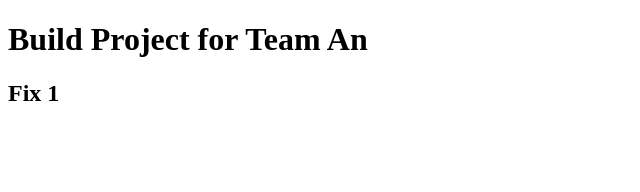
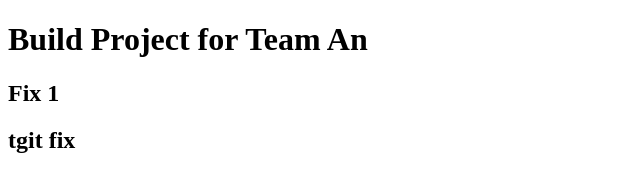
Before and after one commit to AnDuy98/TeamAn, a plain HTML site: page index.html in a window 1280 px wide. Shown: the whole page, without its empty margins (0-640 px from the left). Drawn offline with Linux system fonts and the light colour scheme.

Commit message:
tgit fix

```diff
--- a/index.html
+++ b/index.html
@@ -8,5 +8,6 @@
   <body>
     <h1>Build Project for Team An</h1>
     <h2>Fix 1</h2>
+    <h2>tgit fix</h2>
   </body>
 </html>
```
